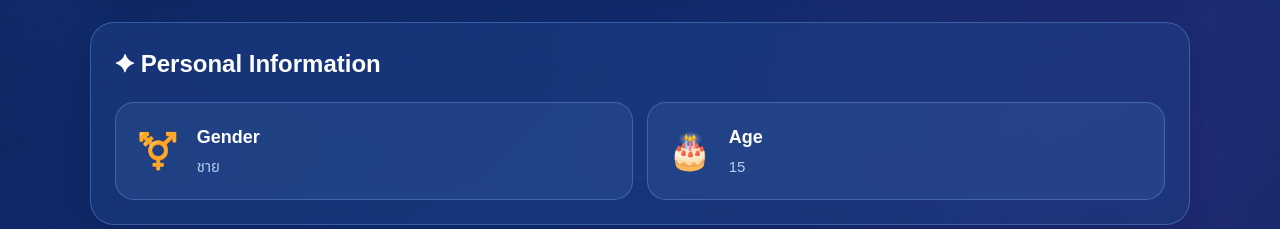
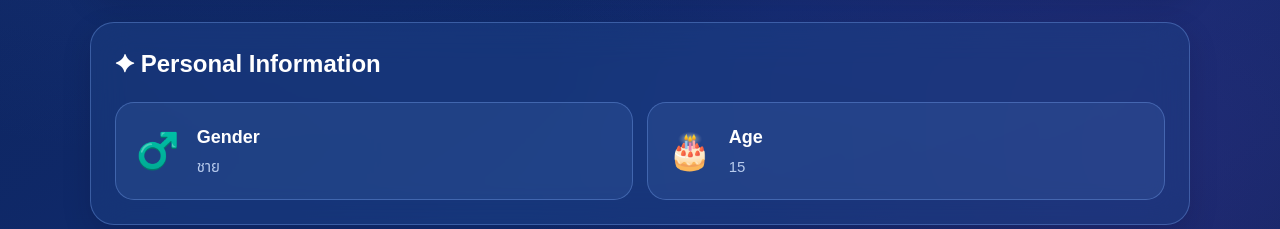
Before and after one commit to phirawong3875-cyber/Gg, a plain HTML site: page index.html in a window 1280 px wide. Shown: the part 960-1189 px from the top of the page. Drawn offline with Linux system fonts and the light colour scheme.

Commit message:
Update index.html

```diff
--- a/index.html
+++ b/index.html
@@ -110,7 +110,7 @@
             <div class="about-content">
 
                 <div class="about-item">
-                    <span class="about-icon">⚧️</span>
+                    <span class="about-icon">♂️</span>
 
                     <div>
                         <h3>Gender</h3>
```
